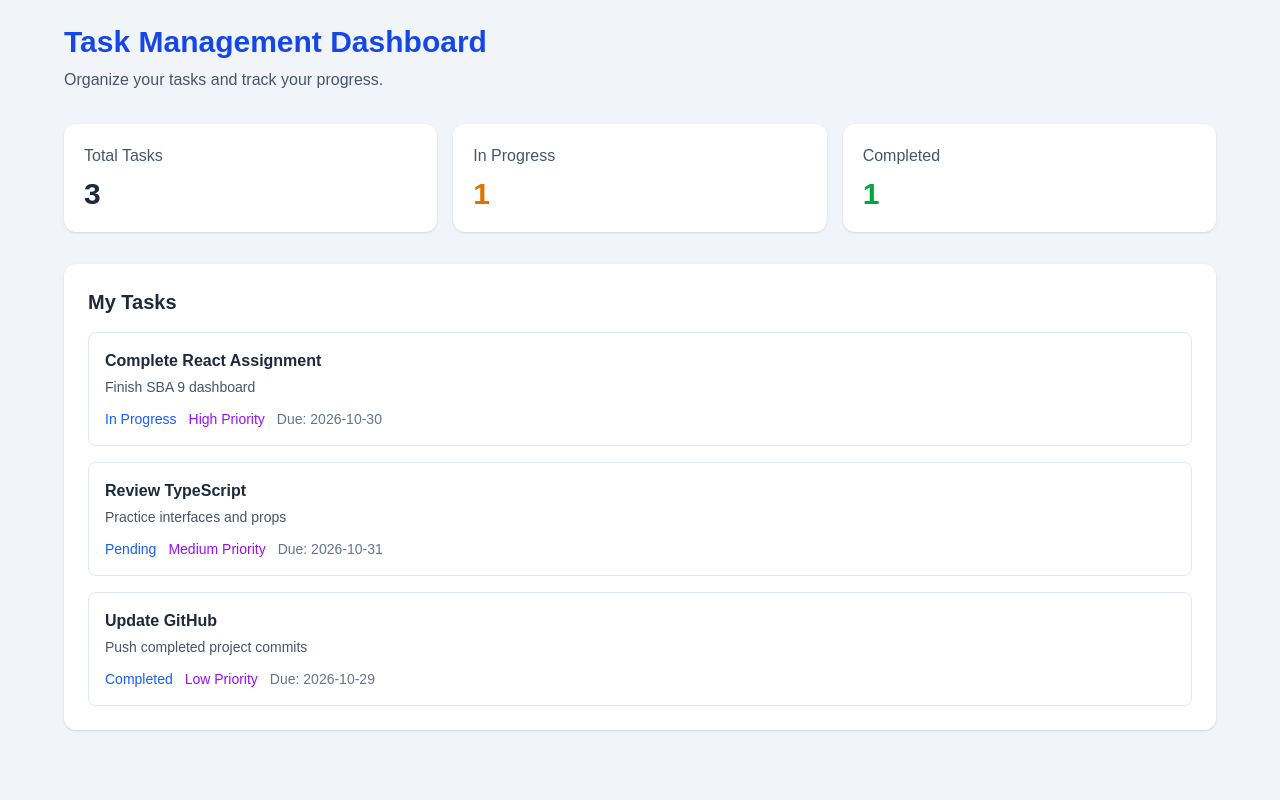
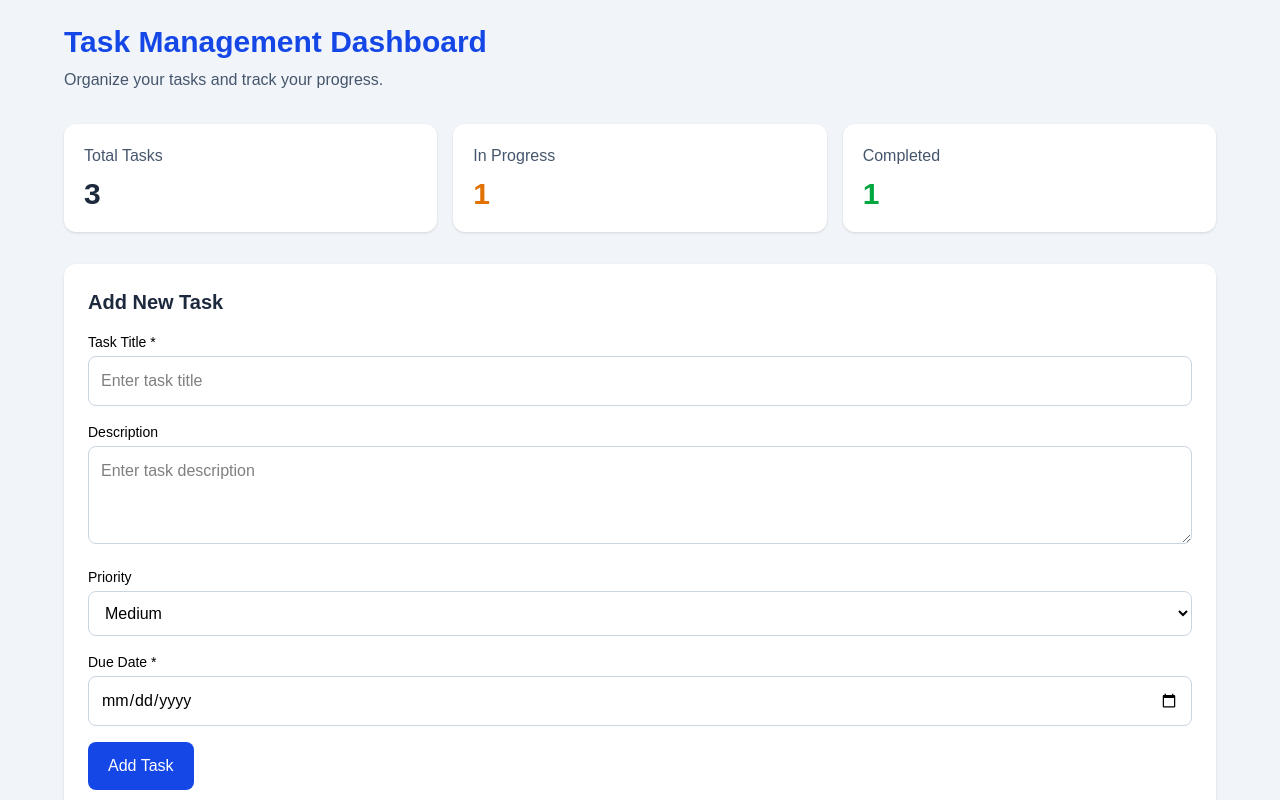
Before and after one commit to BallNChain24FEnd/AshleyWhite-SBA-9-_React-TypeScript-TailwindCSS-taskmanagement-dashboardapp, a React (Vite) app: page / in a window 1280 px wide. Shown: the top 800 px of the page. Built offline with nearby package versions, Linux system fonts and the light colour scheme.

Commit message:
Commit 5: Implemented new tasks and form validation

```diff
--- a/src/App.tsx
+++ b/src/App.tsx
@@ -1,11 +1,31 @@
+import { useState } from "react";
 import Dashboard from "./components/Dashboard/Dashboard";
 import { sampleTasks } from "./utils/taskUtils";
+import type { Task, TaskFormData } from "./types";
 
 function App() {
+  // Store task list
+  const [tasks, setTasks] = useState<Task[]>(sampleTasks);
+
+  // Add new task
+  function handleAddTask(form: TaskFormData) {
+    const newTask: Task = {
+      id: Date.now(),
+      title: form.title,
+      description: form.description,
+      priority: form.priority,
+      dueDate: form.dueDate,
+      status: "Pending",
+    };
+
+    // Update task list
+    setTasks((prevTasks) => [...prevTasks, newTask]);
+  }
+
   return (
     <>
       {/* Display dashboard */}
-      <Dashboard tasks={sampleTasks} />
+      <Dashboard tasks={tasks} onAddTask={handleAddTask} />
     </>
   );
 }
--- a/src/components/Dashboard/Dashboard.tsx
+++ b/src/components/Dashboard/Dashboard.tsx
@@ -1,9 +1,13 @@
+import TaskForm from "../TaskForm/TaskForm";
 import TaskList from "../TaskList/TaskList";
 import type { DashboardProps } from "../../types";
 
-export default function Dashboard({ tasks }: DashboardProps) {
-  // Get task statistics
-  const totalTasks = tasks.length;
+export default function Dashboard({
+  tasks,
+  onAddTask,
+}: DashboardProps) {
+// Get total tasks
+const totalTasks = tasks.length;
 
   const inProgressTasks = tasks.filter(
     (task) => task.status === "In Progress"
@@ -52,8 +56,11 @@ export default function Dashboard({ tasks }: DashboardProps) {
           </div>
         </section>
 
-        {/* Task list component */}
-        <TaskList tasks={tasks} />
+        {/* Task form component */}
+<TaskForm onSubmit={onAddTask} />
+
+{/* Task list component */}
+<TaskList tasks={tasks} />
       </main>
     </div>
   );
--- a/src/components/TaskForm/TaskForm.tsx
+++ b/src/components/TaskForm/TaskForm.tsx
@@ -0,0 +1,159 @@
+import { useState } from "react";
+import type {
+  TaskFormData,
+  TaskFormProps,
+  TaskPriority,
+} from "../../types";
+
+export default function TaskForm({ onSubmit }: TaskFormProps) {
+  // Store form values
+  const [form, setForm] = useState<TaskFormData>({
+    title: "",
+    description: "",
+    priority: "Medium",
+    dueDate: "",
+  });
+
+  // Store validation error
+  const [error, setError] = useState("");
+
+  // Update form fields
+  function handleChange(
+    e: React.ChangeEvent<
+      HTMLInputElement | HTMLTextAreaElement | HTMLSelectElement
+    >
+  ) {
+    const { name, value } = e.target;
+
+    setForm({
+      ...form,
+      [name]: value,
+    });
+  }
+
+  // Submit new task
+  function handleSubmit(e: React.SubmitEvent<HTMLFormElement>) {
+    e.preventDefault();
+
+    // Validate required fields
+    if (!form.title.trim() || !form.dueDate) {
+      setError("Title and due date are required.");
+      return;
+    }
+
+    // Validate priority
+    const validPriorities: TaskPriority[] = [
+      "Low",
+      "Medium",
+      "High",
+    ];
+
+    if (!validPriorities.includes(form.priority)) {
+      setError("Please select a valid priority.");
+      return;
+    }
+
+    // Add task
+    onSubmit({
+      ...form,
+      title: form.title.trim(),
+      description: form.description.trim(),
+    });
+
+    // Reset form
+    setForm({
+      title: "",
+      description: "",
+      priority: "Medium",
+      dueDate: "",
+    });
+
+    setError("");
+  }
+
+  return (
+    <form
+      onSubmit={handleSubmit}
+      className="mb-8 rounded-xl bg-white p-6 shadow-sm"
+      noValidate
+    >
+      <h2 className="mb-4 text-xl font-semibold text-slate-800">
+        Add New Task
+      </h2>
+
+      {/* Show validation error */}
+      {error && (
+        <p role="alert" className="mb-4 text-sm text-red-600">
+          {error}
+        </p>
+      )}
+
+      {/* Task title */}
+      <label htmlFor="title" className="mb-1 block text-sm font-medium">
+        Task Title *
+      </label>
+      <input
+        id="title"
+        name="title"
+        value={form.title}
+        onChange={handleChange}
+        className="mb-4 w-full rounded-lg border border-slate-300 p-3"
+        placeholder="Enter task title"
+      />
+
+      {/* Task description */}
+      <label
+        htmlFor="description"
+        className="mb-1 block text-sm font-medium"
+      >
+        Description
+      </label>
+      <textarea
+        id="description"
+        name="description"
+        value={form.description}
+        onChange={handleChange}
+        className="mb-4 w-full rounded-lg border border-slate-300 p-3"
+        placeholder="Enter task description"
+        rows={3}
+      />
+
+      {/* Task priority */}
+      <label htmlFor="priority" className="mb-1 block text-sm font-medium">
+        Priority
+      </label>
+      <select
+        id="priority"
+        name="priority"
+        value={form.priority}
+        onChange={handleChange}
+        className="mb-4 w-full rounded-lg border border-slate-300 p-3"
+      >
+        <option value="Low">Low</option>
+        <option value="Medium">Medium</option>
+        <option value="High">High</option>
+      </select>
+
+      {/* Task due date */}
+      <label htmlFor="dueDate" className="mb-1 block text-sm font-medium">
+        Due Date *
+      </label>
+      <input
+        id="dueDate"
+        name="dueDate"
+        type="date"
+        value={form.dueDate}
+        onChange={handleChange}
+        className="mb-4 w-full rounded-lg border border-slate-300 p-3"
+      />
+
+      {/* Submit button */}
+      <button
+        type="submit"
+        className="rounded-lg bg-blue-700 px-5 py-3 font-medium text-white transition hover:bg-blue-800"
+      >
+        Add Task
+      </button>
+    </form>
+  );
+}
--- a/src/types/index.ts
+++ b/src/types/index.ts
@@ -55,7 +55,8 @@ export interface TaskFilterProps {
   onFilterChange: (filters: TaskFilterOptions) => void;
 }
 
-// Dashboard props
+ // Dashboard props
 export interface DashboardProps {
   tasks: Task[];
+  onAddTask: (task: TaskFormData) => void;
 }
```
